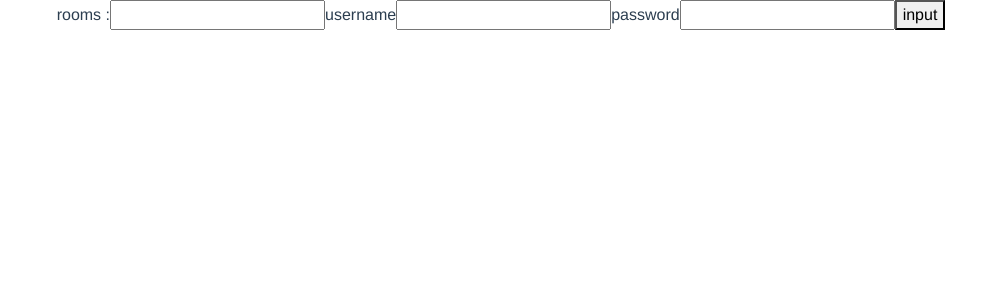
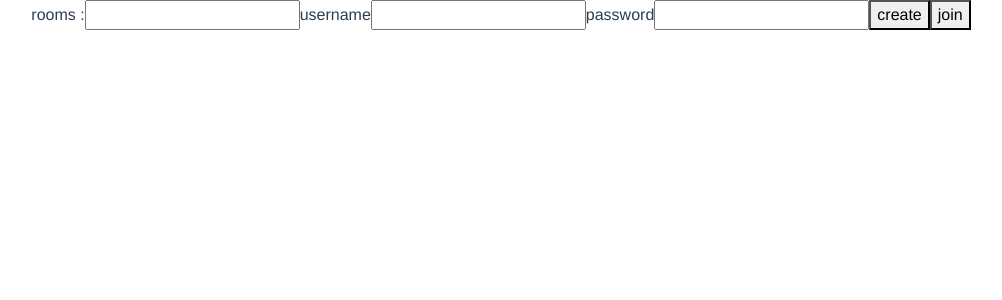
Before and after one commit to vueracer/vueRacer, a Vue app: page /about in a window 1280 px wide. Shown: the top 300 px of the page, without its empty margins (139-1141 px from the left). Built offline with nearby package versions, Linux system fonts and the light colour scheme; no server answers; the database is empty.

Commit message:
create and join a room yang simpel

```diff
--- a/src/components/Game.vue
+++ b/src/components/Game.vue
@@ -7,7 +7,8 @@
       <input v-model="username" type="text">
       <label for="password"> password</label>
       <input v-model="password" type="password">
-      <button @click="createRoom" type="submit">input</button>
+      <button @click="createRoom" type="submit">create</button>
+      <button @click="joinRoom" type="submit">join</button>
       <br/>
       <br/>
     </div>
@@ -36,7 +37,6 @@ export default {
   },
   methods: {
     createRoom () {
-      let collections = db.collection('room').get()
       let obj = {
         raceStatus: 'deployed',
         [this.username]: {
@@ -54,6 +54,21 @@ export default {
         .catch(err => {
           console.log('error writing document', err)
         })
+    },
+    joinRoom() {
+      let newPlayer = {
+        [this.username]: {
+          username: this.username,
+          position: 20,
+          ready: false,
+          action: 'start'
+        }
+      }
+      db.collection('rooms').doc(this.room)
+        .set(newPlayer, { merge: true})
+        .then(() => {
+          this.roomGame = this.room
+        })
     }
   },
   created() {
```
